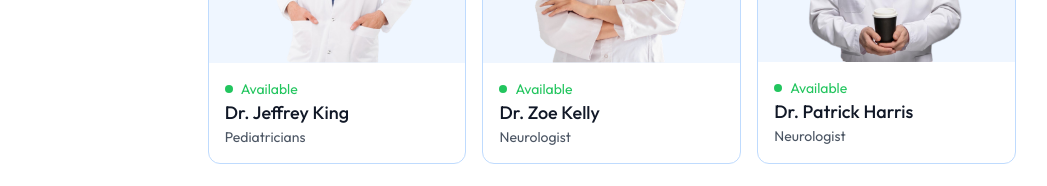
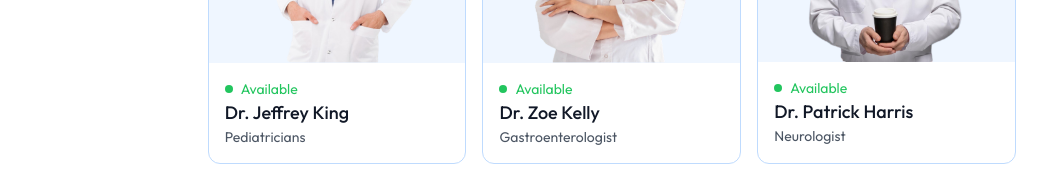
Before and after one commit to Nuwanchanuka/Booking-system, a React (Vite) app in the folder frontend/: page /doctors in a window 1280 px wide. Shown: the part 1480-1666 px from the top of the page, without its empty margins (136-1183 px from the left). Built offline with nearby package versions, Linux system fonts and the light colour scheme.

Commit message:
complete all document page

```diff
--- a/frontend/src/assets/assets.js
+++ b/frontend/src/assets/assets.js
@@ -230,7 +230,7 @@
         _id: 'doc11',
         name: 'Dr. Zoe Kelly',
         image: doc11,
-        speciality: 'Neurologist',
+        speciality: 'Gastroenterologist',
         degree: 'MBBS',
         experience: '4 Years',
         about: 'Dr. Davis has a strong commitment to delivering comprehensive medical care, focusing on preventive medicine, early diagnosis, and effective treatment strategies. Dr. Davis has a strong commitment to delivering comprehensive medical care, focusing on preventive medicine, early diagnosis, and effective treatment strategies.',
--- a/frontend/src/pages/Doctors.jsx
+++ b/frontend/src/pages/Doctors.jsx
@@ -27,12 +27,12 @@
       <p className='text-gray-600'>Browse through the doctors specialist.</p>
       <div className='flex flex-col sm:flex-row items-start gap-5 mt-5'>
         <div className='flex flex-col gap-4 text-sm text-gray-600  '>
-          <p  onClick ={()=>speciality ==='General physician' ? navigate('/doctors') : navigate('/doctors/General physician') }className={'w-[94vw] sm:w-auto pl-3 py-1.5 pr-16 border border-gray-300 rounded transition-all cursor-pointer'}>General physician</p>
-          <p  onClick ={()=>speciality ==='Gynecologist' ? navigate('/doctors') : navigate('/doctors/Gynecologist') }className={'w-[94vw] sm:w-auto pl-3 py-1.5 pr-16 border border-gray-300 rounded transition-all cursor-pointer'}>Gynecologist</p>
-          <p  onClick ={()=>speciality ==='Dermatologist' ? navigate('/doctors') : navigate('/doctors/Dermatologist') }className={'w-[94vw] sm:w-auto pl-3 py-1.5 pr-16 border border-gray-300 rounded transition-all cursor-pointer'}>Dermatologist</p>
-          <p  onClick ={()=>speciality ==='Pediatricians' ? navigate('/doctors') : navigate('/doctors/Pediatricians') }className={'w-[94vw] sm:w-auto pl-3 py-1.5 pr-16 border border-gray-300 rounded transition-all cursor-pointer'}>Pediatricians</p>
-          <p  onClick ={()=>speciality ==='Neurologist' ? navigate('/doctors') : navigate('/doctors/Neurologist') }className={'w-[94vw] sm:w-auto pl-3 py-1.5 pr-16 border border-gray-300 rounded transition-all cursor-pointer'}>Neurologist</p>
-          <p  onClick ={()=>speciality ==='Gastroenterologist' ? navigate('/doctors') : navigate('/doctors/Gastroenterologist') }className={'w-[94vw] sm:w-auto pl-3 py-1.5 pr-16 border border-gray-300 rounded transition-all cursor-pointer'}>Gastroenterologist</p>
+          <p  onClick ={()=>speciality ==='General physician' ? navigate('/doctors') : navigate('/doctors/General physician') }className={`w-[94vw] sm:w-auto pl-3 py-1.5 pr-16 border border-gray-300 rounded transition-all cursor-pointer ${speciality === "General physician" ? "bg-indigo-100 text-black":""}`}>General physician</p>
+          <p  onClick ={()=>speciality ==='Gynecologist' ? navigate('/doctors') : navigate('/doctors/Gynecologist') }className={`w-[94vw] sm:w-auto pl-3 py-1.5 pr-16 border border-gray-300 rounded transition-all cursor-pointer ${speciality === "Gynecologist" ? "bg-indigo-100 text-black":""}`}>Gynecologist</p>
+          <p  onClick ={()=>speciality ==='Dermatologist' ? navigate('/doctors') : navigate('/doctors/Dermatologist') }className={`w-[94vw] sm:w-auto pl-3 py-1.5 pr-16 border border-gray-300 rounded transition-all cursor-pointer ${speciality === "Dermatologist" ? "bg-indigo-100 text-black":""}`}>Dermatologist</p>
+          <p  onClick ={()=>speciality ==='Pediatricians' ? navigate('/doctors') : navigate('/doctors/Pediatricians') }className={`w-[94vw] sm:w-auto pl-3 py-1.5 pr-16 border border-gray-300 rounded transition-all cursor-pointer ${speciality === "Pediatricians" ? "bg-indigo-100 text-black":""}`}>Pediatricians</p>
+          <p  onClick ={()=>speciality ==='Neurologist' ? navigate('/doctors') : navigate('/doctors/Neurologist') }className={`w-[94vw] sm:w-auto pl-3 py-1.5 pr-16 border border-gray-300 rounded transition-all cursor-pointer ${speciality === "Neurologist" ? "bg-indigo-100 text-black":""}`}>Neurologist</p>
+          <p  onClick ={()=>speciality ==='Gastroenterologist' ? navigate('/doctors') : navigate('/doctors/Gastroenterologist') }className={`w-[94vw] sm:w-auto pl-3 py-1.5 pr-16 border border-gray-300 rounded transition-all cursor-pointer ${speciality === "Gastroenterologist" ? "bg-indigo-100 text-black":""}`}>Gastroenterologist</p>
 
         </div>
         <div className='w-full grid grid-cols-auto gap-4 gap-y-6'>
```
